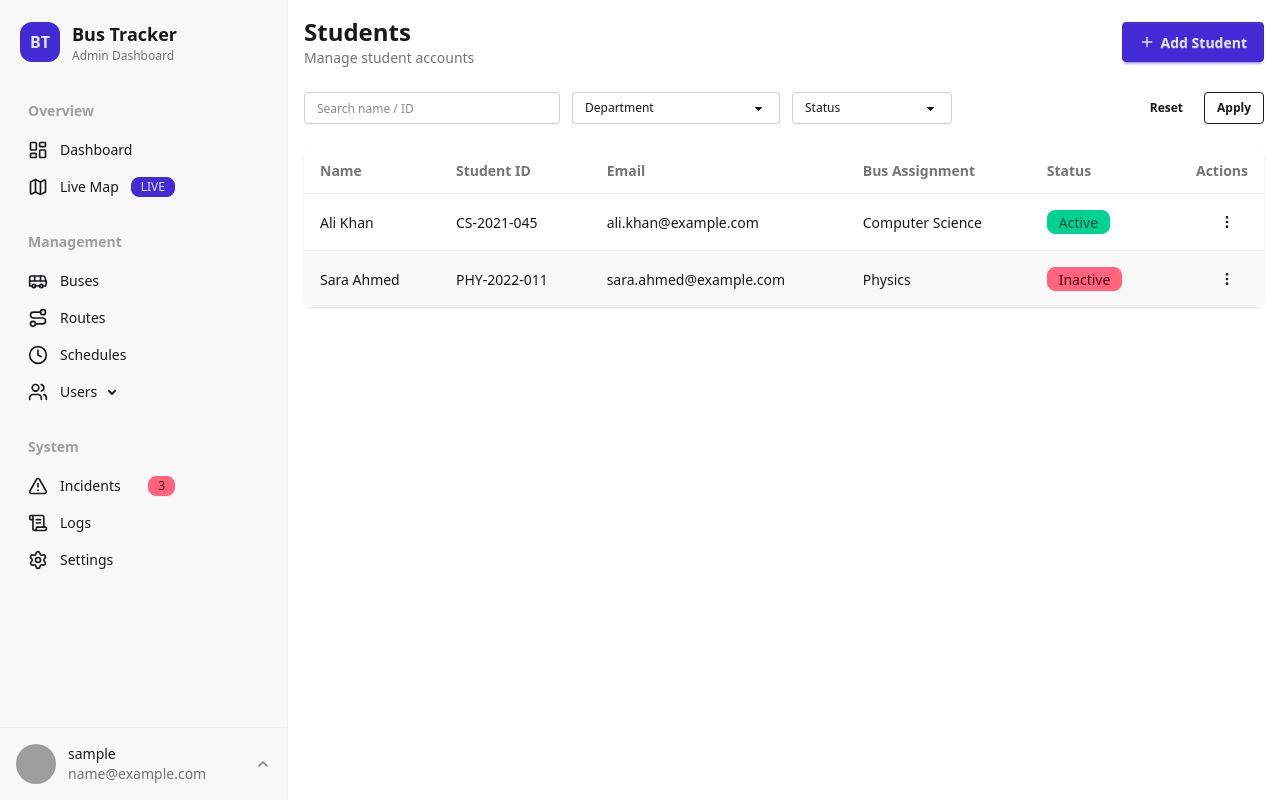
After one commit to abdullahnizamani/Bus-Tracking-App-backend, a Django app: page /dashboard/students/ in a window 1280 px wide. The commit adds this page. Run offline with Django 5.2, Linux system fonts and the light colour scheme; the visitor is signed in with stand-in values (Sample User, id 1); data that the repository does not hold is empty; style sheets or scripts are compiled from the project's sources; grey boxes are pictures that could not be loaded.

Commit message:
some more changes

```diff
--- a/api/urls.py
+++ b/api/urls.py
@@ -11,5 +11,6 @@ urlpatterns = [
     # path('auth/', include('knox.urls')), # Includes knox login/logout views
     path('login/', views.login_view),
     path('logout/', views.logout_view),
+    path('users/<str:role>', views.users, name='users'),
 
 ]
--- a/api/views.py
+++ b/api/views.py
@@ -7,12 +7,15 @@
 #     return HttpResponse('hi')
 
 from django.contrib.auth import login
+from django.http import JsonResponse
 from rest_framework.decorators import api_view, permission_classes
 from rest_framework.permissions import AllowAny, IsAuthenticated
 from rest_framework.authtoken.serializers import AuthTokenSerializer
 from knox.models import AuthToken
 from rest_framework.response import Response
-
+from users.models import User
+from django.db.models import Q
+from users.serializers import UserSerializer
 @api_view(['POST'])
 @permission_classes([AllowAny])
 def login_view(request):
@@ -34,3 +37,25 @@ def login_view(request):
 def logout_view(request):
     request._auth.delete()
     return Response({"success": True})
+
+
+
+
+@permission_classes([IsAuthenticated])
+@api_view(['GET'])
+def users(request, role):
+    search = request.GET.get("search")
+
+    qs = User.objects.all()
+    qs = qs.filter(role=role)
+
+    if search:
+        qs = qs.filter(
+            Q(first_name__icontains=search) |
+            Q(last_name__icontains=search) |
+            Q(email__icontains=search)
+        )
+
+    # data = qs.values("id", "first_name", "last_name", "email", "role")
+    serializer = UserSerializer(qs, many=True)
+    return Response(serializer.data)
--- a/dashboard/templates/navbar2.html
+++ b/dashboard/templates/navbar2.html
@@ -80,7 +80,7 @@
 
     <ul class="menu menu-sm ml-6 mt-1">
       <li>
-        <a href="" class="flex items-center gap-3">
+        <a href="{% url 'students' %}" class="flex items-center gap-3">
           <i data-lucide="graduation-cap" class="w-4 h-4"></i>
           Students
         </a>
@@ -92,13 +92,14 @@
           Drivers
         </a>
       </li>
-
+      {% if request.user.is_superuser %}
       <li>
         <a href="" class="flex items-center gap-3">
           <i data-lucide="shield" class="w-4 h-4"></i>
           Admins
         </a>
       </li>
+      {% endif %}
     </ul>
   </details>
 </li>
@@ -106,12 +107,12 @@
 
 
 
-    <li>
+    <!-- <li>
       <a class="flex items-center gap-3">
         <i data-lucide="user" class="w-5 h-5"></i>
         Drivers
       </a>
-    </li>
+    </li> -->
 
     <li class="menu-title mt-4">
       <span>System</span>
--- /dev/null
+++ b/dashboard/templates/students.html
@@ -0,0 +1,168 @@
+{% extends "main.html" %}
+
+{% block title %}Students{% endblock title %}
+
+{% block main %}
+
+<div class="space-y-6">
+
+    <!-- Page Header -->
+    <div class="flex items-center justify-between">
+        <div>
+            <h1 class="text-2xl font-semibold">Students</h1>
+            <p class="text-sm opacity-60">Manage student accounts</p>
+        </div>
+
+        <button class="btn btn-primary">
+            <i data-lucide="plus" class="w-4 h-4"></i>
+            Add Student
+        </button>
+    </div>
+
+    <!-- Filters -->
+    <!-- <div class="card bg-base-200/40">
+    <div class="card-body p-4">
+      <div class="grid grid-cols-1 md:grid-cols-4 gap-4 ">
+
+        <input
+          type="text"
+          placeholder="Search by name or ID"
+          class="input input-bordered w-full"
+        />
+
+        <select class="select select-bordered w-full">
+          <option disabled selected>Department</option>
+          <option>Computer Science</option>
+          <option>Physics</option>
+          <option>Mathematics</option>
+        </select>
+
+        <select class="select select-bordered w-full">
+          <option disabled selected>Status</option>
+          <option>Active</option>
+          <option>Inactive</option>
+        </select>
+
+        <button class="btn btn-outline w-full">
+          Apply
+        </button>
+
+      </div>
+    </div>
+  </div> -->
+    <!-- Filters Toolbar -->
+    <div class="flex flex-col md:flex-row md:items-center gap-3">
+
+        <input type="text" placeholder="Search name / ID" class="input input-sm input-bordered w-full md:w-64" />
+
+        <select class="select select-sm select-bordered w-full md:w-52">
+            <option disabled selected>Department</option>
+            <option>Computer Science</option>
+            <option>Physics</option>
+            <option>Mathematics</option>
+        </select>
+
+        <select class="select select-sm select-bordered w-full md:w-40">
+            <option disabled selected>Status</option>
+            <option>Active</option>
+            <option>Inactive</option>
+        </select>
+
+        <div class="md:ml-auto flex gap-2">
+            <button id="reset" type="reset" class="btn btn-sm btn-ghost">
+                Reset
+            </button>
+            <button class="btn btn-sm btn-outline">
+                Apply
+            </button>
+        </div>
+
+    </div>
+
+    <!-- Students Table -->
+    <div class="card bg-base-100 shadow-sm">
+        <div class="overflow-x-auto">
+
+            <table class="table table-zebra w-full">
+                <thead>
+                    <tr>
+                        <th>Name</th>
+                        <th>Student ID</th>
+                        <th>Email</th>
+                        <th>Bus Assignment</th>
+                        <th>Status</th>
+                        <th class="text-right">Actions</th>
+                    </tr>
+                </thead>
+
+                <tbody>
+
+                    <tr>
+                        <td>Ali Khan</td>
+                        <td>CS-2021-045</td>
+                        <td>ali.khan@example.com</td>
+                        <td>Computer Science</td>
+                        <td>
+                            <span class="badge badge-success">Active</span>
+                        </td>
+                        <td class="text-right">
+                            <div class="dropdown dropdown-end">
+                                <button class="btn btn-ghost btn-sm">
+                                    <i data-lucide="more-vertical" class="w-4 h-4"></i>
+                                </button>
+                                <ul class="menu menu-sm dropdown-content bg-base-100 rounded-box shadow w-44">
+                                    <li><a>View</a></li>
+                                    <li><a>Disable</a></li>
+                                    <li><a>Reset Password</a></li>
+                                </ul>
+                            </div>
+                        </td>
+                    </tr>
+
+                    <tr>
+                        <td>Sara Ahmed</td>
+                        <td>PHY-2022-011</td>
+                        <td>sara.ahmed@example.com</td>
+                        <td>Physics</td>
+                        <td>
+                            <span class="badge badge-error">Inactive</span>
+                        </td>
+                        <td class="text-right">
+                            <div class="dropdown dropdown-end">
+                                <button class="btn btn-ghost btn-sm">
+                                    <i data-lucide="more-vertical" class="w-4 h-4"></i>
+                                </button>
+                                <ul class="menu menu-sm dropdown-content bg-base-100 rounded-box shadow w-44">
+                                    <li><a>View</a></li>
+                                    <li><a>Enable</a></li>
+                                </ul>
+                            </div>
+                        </td>
+                    </tr>
+
+                </tbody>
+            </table>
+
+        </div>
+    </div>
+
+</div>
+
+<script>
+    document.addEventListener("DOMContentLoaded", async function () {
+        const api = 'http://127.0.0.1:8000/api/users/driver';
+        try {
+            const response = await fetch(api);
+            if (!response.ok) {
+                throw new Error(`Response status: ${response.status}`);
+            }
+            const result = await response.json();
+            console.log(result);
+        } catch (error) {
+            console.log(error);
+        }
+
+    });
+</script>
+
+{% endblock main %}
--- a/dashboard/urls.py
+++ b/dashboard/urls.py
@@ -12,5 +12,6 @@ urlpatterns = [
     path('buses/', views.buses, name='buses'),
     path('add_bus/', views.add_bus, name='add_bus'),
     path('delete_bus/', views.delete_bus, name='delete_bus'),
+    path('students/', views.students, name='students'),
 
 ]
--- a/dashboard/views.py
+++ b/dashboard/views.py
@@ -1,9 +1,9 @@
 from django.shortcuts import render, redirect
-from django.http import HttpResponse
+from django.http import HttpResponse, JsonResponse
 from django.contrib.auth.decorators import login_required
 from django.contrib.auth import authenticate, login, logout
 from django.views.decorators.http import require_POST #
-
+from django.db.models import Q
 from users.serializers import LoginSerializer
 from users.models import User, Driver
 from transport.models import Bus, Route
@@ -28,7 +28,7 @@ def login_user(request):
         if user is not None:
             login(request, user)
             messages.success(request, "Login successful")
-            return redirect('dashboard  ')
+            return redirect('dashboard')
         else:
             messages.error(request, "Incorrect username or password")
             return redirect('login')
@@ -72,8 +72,7 @@ def delete_bus(request):
             return redirect('buses')
         else:
             deleted_objs, details= Bus.objects.filter(id__in=id).delete()
-            buses_deleted = details.get(Bus, 0)
-
+            buses_deleted = details.get('transport.Bus', 0)
             if buses_deleted >= 1:
                 messages.success(request, f'Successfully deleted {buses_deleted} buses')
                 return redirect('buses')
@@ -81,3 +80,13 @@ def delete_bus(request):
                 messages.error(request, "there was an error deleting the buses")
 
                 return redirect('buses')
+
+
+
+def students(request):
+    return render(request, 'students.html')
+
+# @login_required
+# def users(request, role):
+#     obj = User.objects.filter(role=role).values('id', 'first_name', 'last_name', 'email')
+#     return JsonResponse({'users': list(obj)})
```
